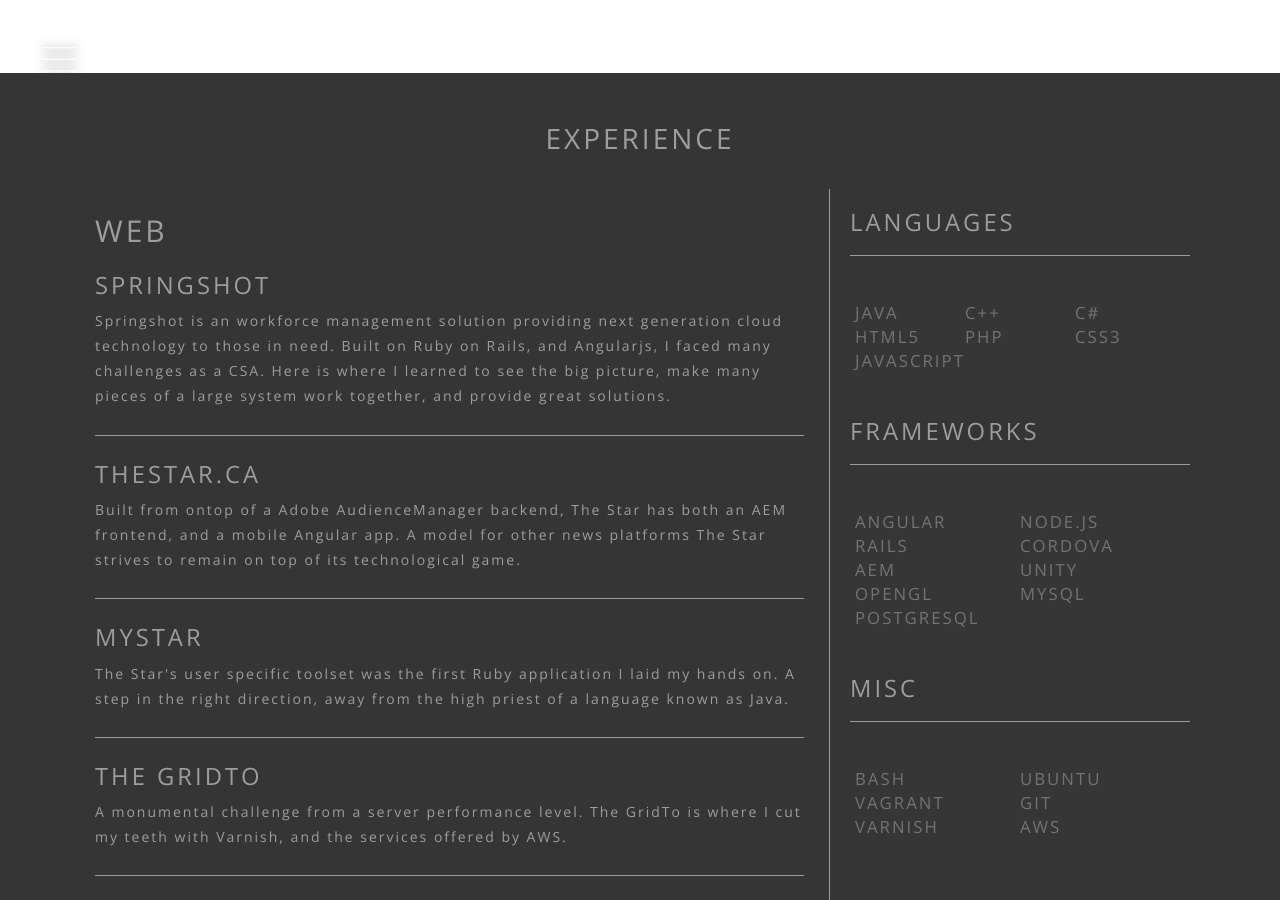
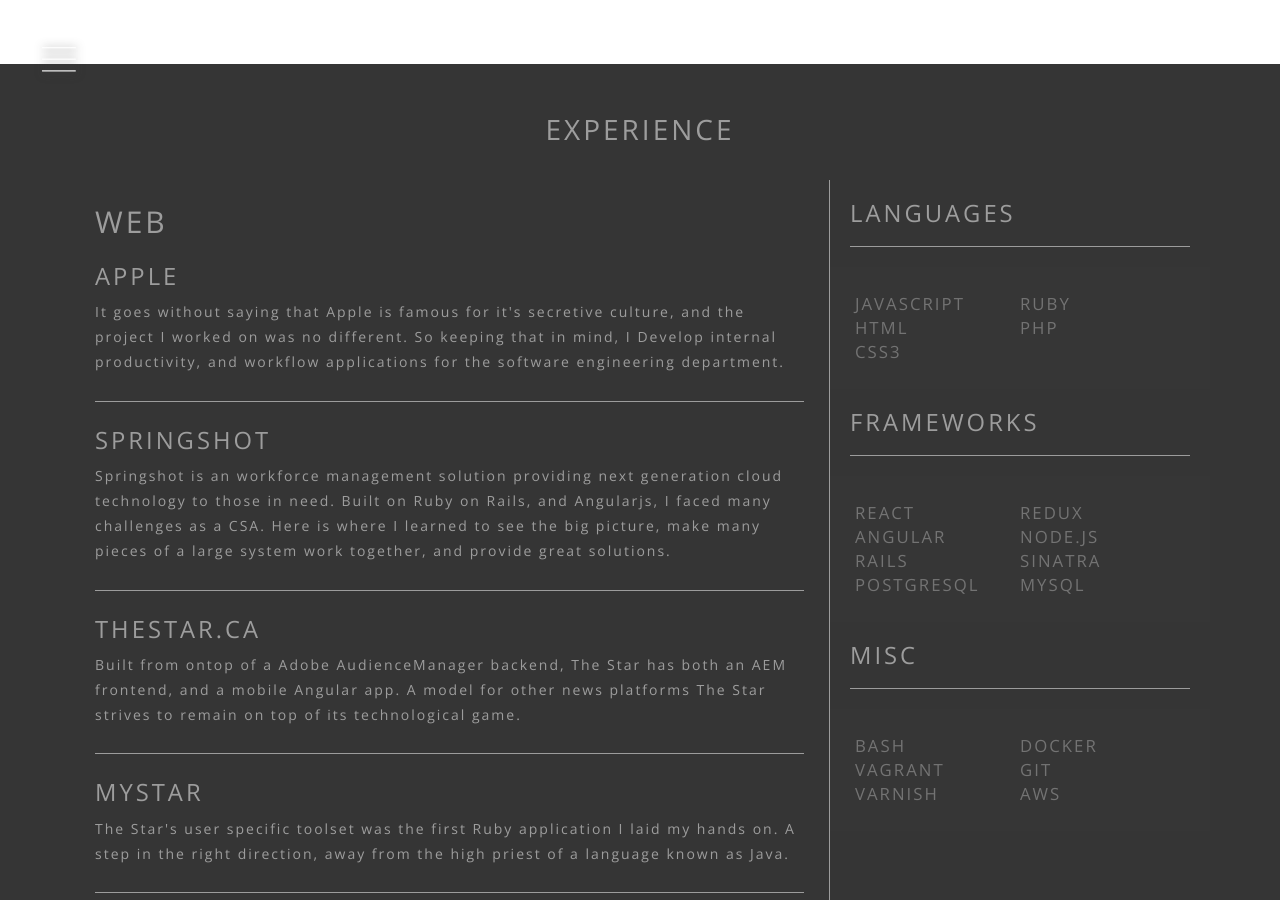
Before and after one commit to schoeffman/schoeftware, a Jekyll site: the page built from index.html, in a window 1280 px wide and 900 px high, scrolled down 2287 px. Built offline with Jekyll 4.4.1, drawn with Linux system fonts in a browser that asks for light colours; nearby versions of some CDN libraries; some of the changed text lies outside the part shown.

```diff
--- a/_includes/home/about.html
+++ b/_includes/home/about.html
@@ -10,8 +10,6 @@
         </div>
 
         <h3>Web</h3>
-
-
 
         <p>
 	  I've worked with many different platforms such as
@@ -30,11 +28,8 @@
 
         <h3>Game</h1>
 
-
-
         <p>
-          I keep up on the world of Game engines when I'm not working on web apps. Be sure to check out my latest
-          <span class="bold">Unity</span> projects.
+          I keep up on the world of Game engines when I'm not working on web apps. I don't develop on them anymore, but I'm always curious to watch Unity grow.
         </p>
 
 
--- a/_includes/home/experience.html
+++ b/_includes/home/experience.html
@@ -5,13 +5,21 @@
     <div class="left col-md-8">
       <h2 class="item">Web</h2>
       <div class="item item-1">
+        <h3><a href="http://apple.com">Apple</a></h3>
+        <p>
+          It goes without saying that Apple is famous for it's secretive culture, and the project I worked on was no different. So keeping that in mind, I Develop internal productivity, and workflow applications for the software engineering department.
+        </p>
+      </div>
+
+
+      <div class="item item-2">
         <h3><a href="http://springshot.com">Springshot</a></h3>
         <p>
 Springshot is an workforce management solution providing next generation cloud technology to those in need. Built on Ruby on Rails, and Angularjs, I faced many challenges as a CSA. Here is where I learned to see the big picture, make many pieces of a large system work together, and provide great solutions.
         </p>
 
       </div>
-      <div class="item item-2">
+      <div class="item item-3">
         <h3><a href="http://thestar.ca">thestar.ca</a></h3>
         <p>
 		Built from ontop of a Adobe AudienceManager backend, The Star has both an AEM frontend,
@@ -20,51 +28,31 @@ Springshot is an workforce management solution providing next generation cloud t
 
       </div>
 
-      <div class="item item-3">
+      <div class="item item-4">
         <h3><a href="http://thestar.ca">MyStar</a></h3>
         <p>The Star's user specific toolset was the first Ruby application I laid my hands on. A step in the right direction, away from the high priest of a language known as Java.</p>
       </div>
 
-      <div class="item item-4">
+      <div class="item item-5">
         <h3><a href="http://www.thegridto.com/">The GridTo</a></h3>
         <p>A monumental challenge from a server performance level. The GridTo is where I cut my teeth with Varnish, and the services offered by AWS.</p>
       </div>
 
-      <h2 class="item">Game</h2>
-
-      <div class="item item-5">
-        <h3><a href="http://unity3d.com/">Unity</a></h3>
-        <p>
-        Using Unity 4.6 I have completed a mini game Zombie shooter. The game is built in Unity from tools provided by the Unite conference to promote the learning of Unity. The Assets are provided as well as instructions on how to use the features of Unity to tie it all together. I'm building on top of this game to help build my knowledge of the Unity Game Engine.
-        </p>
-      </div>
-
-      <div class="item item-6">
-        <h3><a href="#">Capstone</a></h3>
-        <p>
-Capstone was an action puzzle game I built by myself. You can check out a video of the gameplay
-<a href="https://www.youtube.com/watch?v=MKB_USeIwyE&list=UUIWNx9CSj3qYdtjRrzcOCgQ">here</a>.
-  The game was built from the ground up with every vertex constructed by hand. I also ran all the physics through my custom game engine. Levels were templated out though XML and read in to allow for quick and easy level construction. A really fun project that I am extremely proud of.
-        </p>
-      </div>
     </div>
 
     <div class="right col-md-4">
       <h2>Languages</h2>
       <div class="bars">
+
   <div class="bar">
-		<div class="language">Java</div>
-		<div class="language">C++</div>
-		<div class="language">C#</div>
+    <div class="framework">JavaScript</div>
+    <div class="framework"> </div>
+    <div class="framework">Ruby</div>
+		<div class="framework">HTML</div>
+		<div class="framework">PHP</div>
+		<div class="framework">CSS3</div>
 	</div>
-	<div class="bar">
-		<div class="language">HTML5</div>
-		<div class="language">PHP</div>
-		<div class="language">CSS3</div>
-	</div>
-        <div class="bar">
-		<div class="language">JavaScript</div>
-	</div>
+
         <div class="bar">
 
 
@@ -73,22 +61,21 @@ Capstone was an action puzzle game I built by myself. You can check out a video
   <h2>Frameworks</h2>
   <div class="bars">
     <div class="bar">
+      <div class="framework">React</div>
+      <div class="framework">Redux</div>
       <div class="framework">Angular</div>
 		  <div class="framework">Node.js</div>
 		  <div class="framework">Rails</div>
-		<div class="framework">Cordova</div>
-		<div class="framework">AEM</div>
-		<div class="framework">Unity</div>
-		<div class="framework">OpenGL</div>
-		<div class="language">mySQL</div>
-		<div class="language">postgreSQL</div>
+      <div class="framework">Sinatra</div>
+      <div class="framework">postgreSQL</div>
+		  <div class="framework">mySQL</div>
 	  </div>
   </div>
       <h2>Misc</h2>
       <div class="bars">
         <div class="bar">
 		<div class="misc">Bash</div>
-		<div class="misc">Ubuntu</div>
+		<div class="misc">Docker</div>
 		<div class="misc">Vagrant</div>
 		<div class="language">Git</div>
 		<div class="misc">Varnish</div>
--- a/_includes/home/introduction.html
+++ b/_includes/home/introduction.html
@@ -5,15 +5,10 @@
 
       <h1>Welcome</h1>
 
-      <div class="dash animated fadeIn"></div>
-
       <p>
-        I'm Peter Schoeffman a hard working Computer Systems Analyst.
-        <br>Living in <a href="http://goo.gl/5XBWPG">San Francisco, California</a><br/>
-
+        I'm Peter Schoeffman a hard working Computer Systems Analyst living in California's Bay Area.<br/>
+        Previously I worked as a Full Stack developer in Toronto, Canada. I had the opportunity to work with some fantastic developers, but I don't miss the snow.
       </p>
-
-      <div class="dash animated fadeIn"></div>
 
       <!-- <p>
         Feel free to check out my -insert Blog link-
--- a/_includes/home/top.html
+++ b/_includes/home/top.html
@@ -25,7 +25,8 @@
 
   <div class="brand">
     <h1 class="animated fadeInUp">Peter Schoeffman</h1>
-    <h2 class="animated fadeInUp">Scroll Down</h2>
+    <h2 class="animated fadeInUp">Computer Systems Analyst</h2>
+    <h2 class="animated fadeInUp">(Scroll Down)</h2>
   </div>
 
   <div class="chevron animated fadeInUp">
--- a/assets/css/styles.css
+++ b/assets/css/styles.css
@@ -1,2 +1,3 @@
+
 
 /*# sourceMappingURL=styles.css.map */
--- a/js/analytics.js
+++ b/js/analytics.js
@@ -1,7 +1,8 @@
-  (function(i,s,o,g,r,a,m){i['GoogleAnalyticsObject']=r;i[r]=i[r]||function(){
-  (i[r].q=i[r].q||[]).push(arguments)},i[r].l=1*new Date();a=s.createElement(o),
-  m=s.getElementsByTagName(o)[0];a.async=1;a.src=g;m.parentNode.insertBefore(a,m)
-  })(window,document,'script','//www.google-analytics.com/analytics.js','ga');
-
-  ga('create', 'UA-36930872-2', 'auto');
-  ga('send', 'pageview');
+  // (function(i,s,o,g,r,a,m){i['GoogleAnalyticsObject']=r;i[r]=i[r]||function(){
+  // (i[r].q=i[r].q||[]).push(arguments)},i[r].l=1*new Date();a=s.createElement(o),
+  // m=s.getElementsByTagName(o)[0];a.async=1;a.src=g;m.parentNode.insertBefore(a,m)
+  // })(window,document,'script','//www.google-analytics.com/analytics.js','ga');
+  //
+  // ga('create', 'UA-36930872-2', 'auto');
+  // ga('send', 'pageview');
+  //
--- a/js/main.coffee
+++ b/js/main.coffee
@@ -1,5 +1,3 @@
----
----
 
 $(document).ready ->
   $(".nav ul li a").click ->
--- /dev/null
+++ b/js/main.js
@@ -0,0 +1,40 @@
+// Generated by CoffeeScript 2.3.1
+(function() {
+  $(document).ready(function() {
+    var animate, i, item, items, len, mobile;
+    $(".nav ul li a").click(function() {
+      return $('html, body').animate({
+        scrollTop: $(`#${$(this).attr('class')}`).offset().top
+      }, 1500);
+    });
+    $(".chevron .down").click(function() {
+      return $('html, body').animate({
+        scrollTop: $("#introduction").offset().top
+      }, 1500);
+    });
+    mobile = /Android|webOS|iPhone|iPad|iPod|BlackBerry|IEMobile|Opera Mini/i.test(navigator.userAgent);
+    if ($("html").hasClass("cssanimations") && !mobile) {
+      //'#about p', 'fadeInUp', '.column', 'fadeInUp',
+      //'.item', 'fadeInDown', '.bar', 'fadeInRight',
+      //'.paperplane', 'bounceInDown', '#quote .content', 'fadeIn',
+      //'#quote .icon', 'fadeInDown'
+      animate = function(animation) {
+        return $(animation[0]).addClass("concealed").viewportChecker({
+          classToAdd: `visible animated ${animation[1].trim()}`,
+          offset: 200
+        });
+      };
+      items = [['#about p', 'fadeIn'], ['.column', 'fadeIn'], ['.item', 'fadeInDown'], ['.bar', 'fadeInRight'], ['.paperplane', 'bounceInDown'], ['#quote .container', 'fadeIn'], ['#quote .icon', 'fadeInDown']];
+      for (i = 0, len = items.length; i < len; i++) {
+        item = items[i];
+        animate(item);
+      }
+    }
+    return $("#footer ul li").hover(function() {
+      return $(this).find('p').stop(true, true).fadeIn(800);
+    }, function() {
+      return $(this).find('p').stop(true, true).fadeOut(800);
+    });
+  });
+
+}).call(this);
```
Also changed, not shown: README.md, images/homeHead-2015.jpg (added), images/homeHead.jpg, images/me-2015.jpg (added), images/me.jpg, 2 other files. Lines whose indentation alone changed are shown as unchanged.
